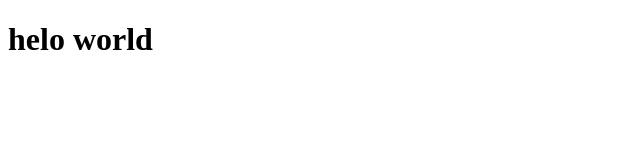
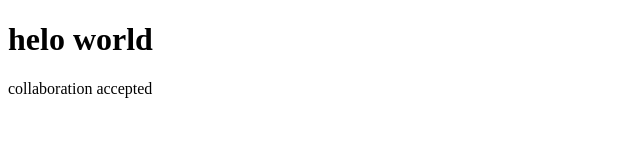
Before and after one commit to vato122/vato-project, a plain HTML site: page index.html in a window 1280 px wide. Shown: the whole page, without its empty margins (0-640 px from the left). Drawn offline with Linux system fonts and the light colour scheme.

Commit message:
collab accepted

```diff
--- a/index.html
+++ b/index.html
@@ -7,6 +7,7 @@
 </head>
 <body>
     <h1>helo world</h1>
+    <p>collaboration accepted</p>
 
 </body>
 </html>
```
